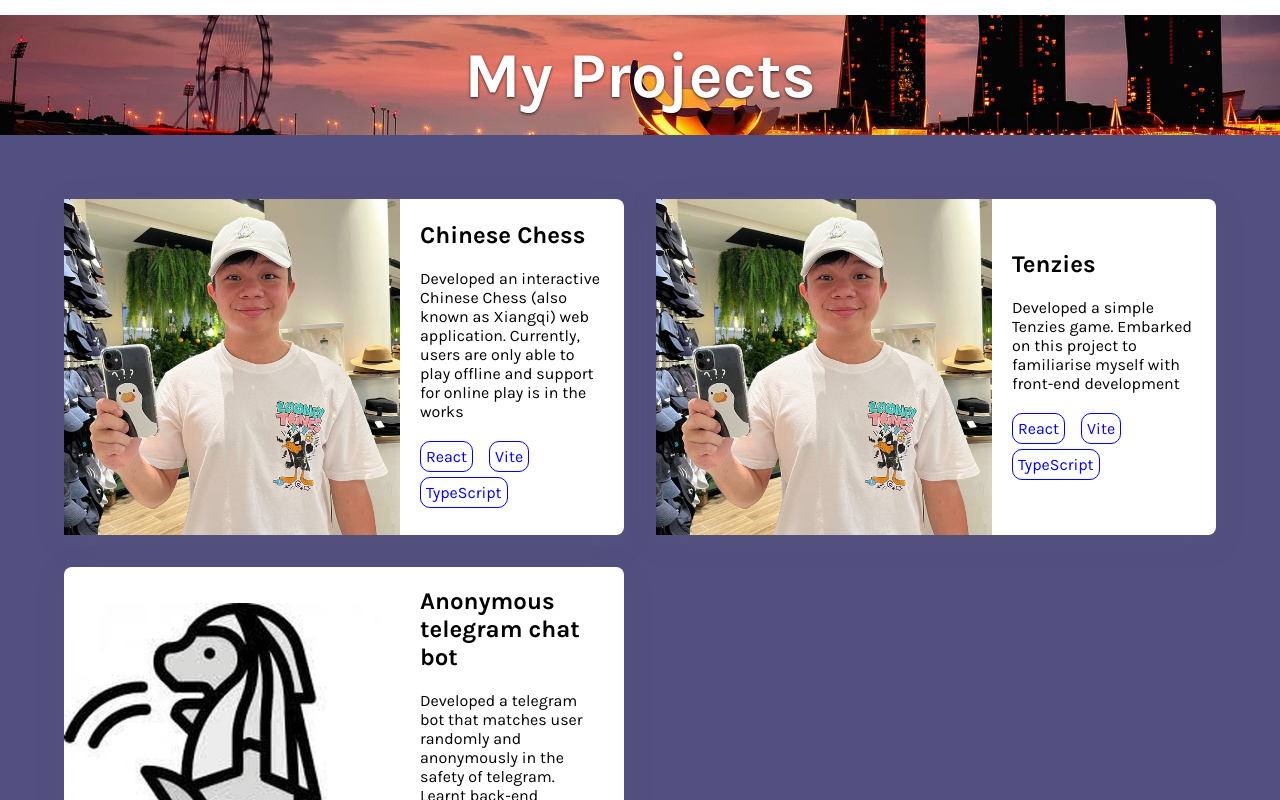
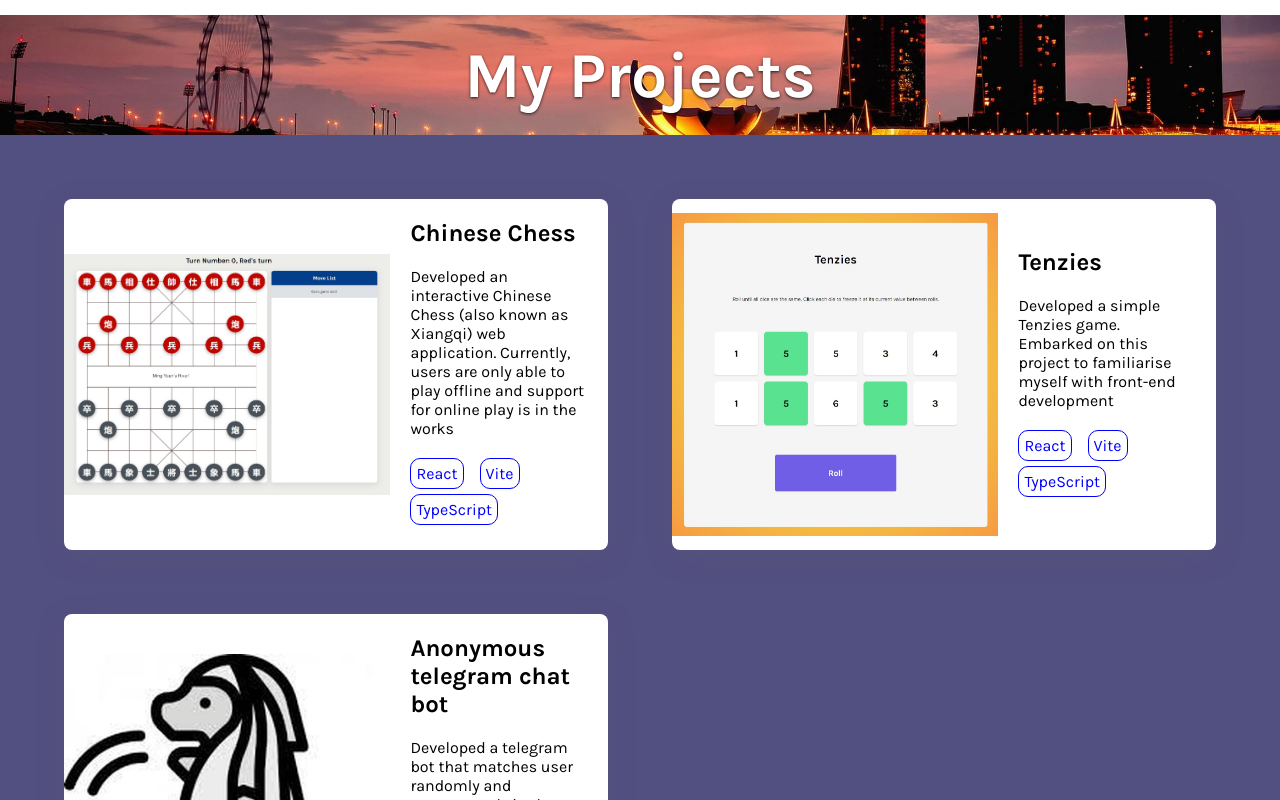
Before and after one commit to mingyuanc/mingyuanc.github.io, a React (Vite) app: page / in a window 1280 px wide. Shown: the part 1780-2580 px from the top of the page. Built offline with nearby package versions, Linux system fonts and the light colour scheme.

Commit message:
finish populating project data

```diff
--- a/src/Home/Project.module.css
+++ b/src/Home/Project.module.css
@@ -39,7 +39,7 @@
   background-color: #524f81;
   display: grid;
   grid-template-columns: 1fr 1fr;
-  grid-gap: clamp(1rem, 5vw, 2rem);
+  grid-gap: clamp(1rem, 5vw, 8rem);
 }
 
 .card {
--- a/src/Home/projectData.json
+++ b/src/Home/projectData.json
@@ -1,7 +1,7 @@
 [
   {
     "isImg": true,
-    "img": "/assets/ProfilePicture.jpg",
+    "img": "/assets/ChineseChess.jpg",
     "title": "Chinese Chess",
     "desc": "Developed an interactive Chinese Chess (also known as Xiangqi) web application. Currently, users are only able to play offline and support for online play is in the works",
     "tech": ["React", "Vite", "TypeScript"],
@@ -9,7 +9,7 @@
   },
   {
     "isImg": true,
-    "img": "/assets/ProfilePicture.jpg",
+    "img": "/assets/Tenzies.jpg",
     "title": "Tenzies",
     "desc": "Developed a simple Tenzies game. Embarked on this project to familiarise myself with front-end development",
     "tech": ["React", "Vite", "TypeScript"],
```
Also changed, not shown: public/assets/ChineseChess.jpg (added), public/assets/Tenzies.jpg (added).
